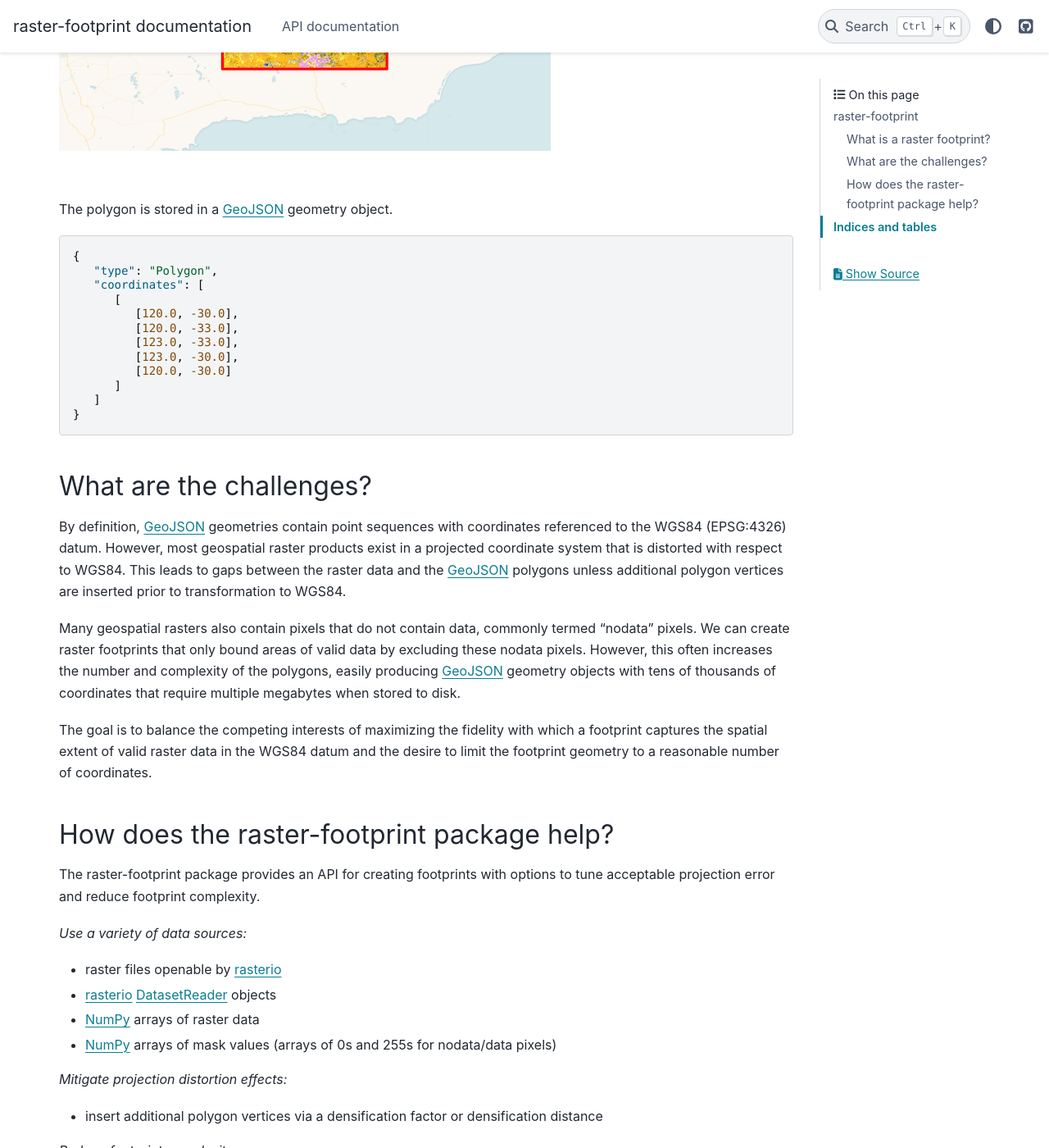
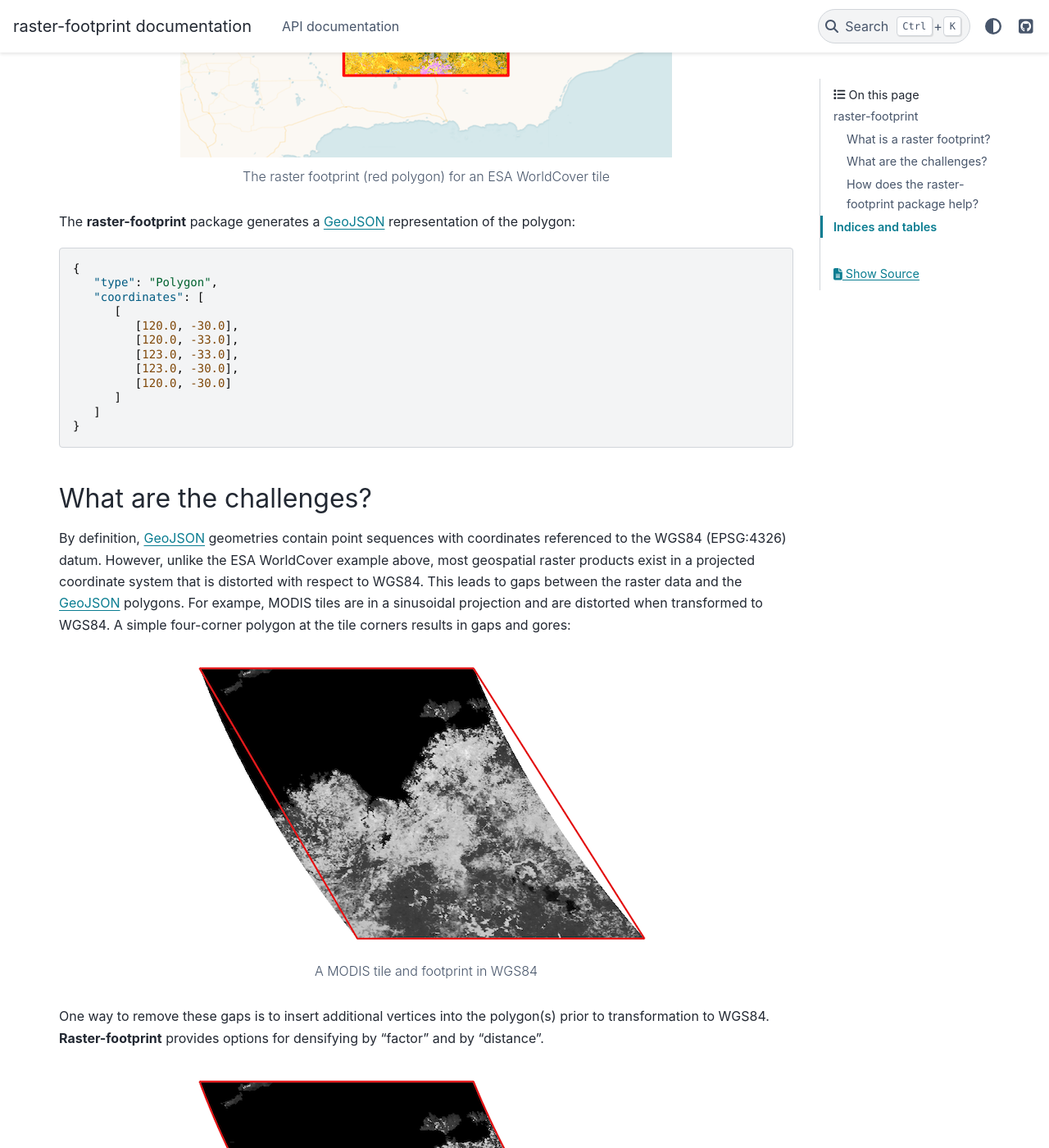
Before and after one commit to pjhartzell/raster-footprint, a Sphinx documentation site: the page built from docs/index.rst, in a window 1280 px wide and 1400 px high, scrolled down 578 px. Shown: the whole window at 82% size. Built offline with Sphinx 7.4.7 and the PyData theme 0.15.4, drawn with Linux system fonts in a browser that asks for light colours; some of the changed text lies outside the part shown.

Commit message:
update description in docs/index.rst (#20)

```diff
--- a/docs/index.rst
+++ b/docs/index.rst
@@ -3,27 +3,28 @@
    You can adapt this file completely to your liking, but it should at least
    contain the root `toctree` directive.
 
+
+
 raster-footprint
 ================
 
-A Python package for creating `GeoJSON <https://datatracker.ietf.org/doc/html/rfc7946>`_
-geometries that bound valid data in a geospatial rasters.
+A Python package for creating GeoJSON_ geometries that bound valid data in a geospatial
+rasters.
 
 
 What is a raster footprint?
 ---------------------------
 
-One or more polygons that surround valid data in a raster, or a single polygon
-surrounding the entire raster grid. For example, a single polygon that bounds the entire
-raster grid an ESA WorldCover tile:
+A raster footprint is one or more polygons that surround valid data in a raster, or a
+single polygon surrounding the entire raster grid. For example, a single polygon that
+surrounds the entire raster grid of an ESA WorldCover tile:
 
-.. image:: img/esa-worldcover-tile.png
+.. figure:: img/esa-worldcover-tile.png
    :alt: ESA WorldCover tile
 
-|
+   The raster footprint (red polygon) for an ESA WorldCover tile
 
-The polygon is stored in a `GeoJSON
-<https://datatracker.ietf.org/doc/html/rfc7946>`_ geometry object.
+The **raster-footprint** package generates a GeoJSON_ representation of the polygon:
 
 .. code-block:: json
 
@@ -44,30 +45,62 @@ The polygon is stored in a `GeoJSON
 What are the challenges?
 -------------------------------------------------------
 
-By definition, `GeoJSON <https://datatracker.ietf.org/doc/html/rfc7946>`_ geometries
-contain point sequences with coordinates referenced to the WGS84 (EPSG:4326) datum.
-However, most geospatial raster products exist in a projected coordinate system that is
-distorted with respect to WGS84. This leads to gaps between the raster data and the
-`GeoJSON <https://datatracker.ietf.org/doc/html/rfc7946>`_ polygons unless additional
-polygon vertices are inserted prior to transformation to WGS84.
+By definition, GeoJSON_ geometries contain point sequences with coordinates referenced
+to the WGS84 (EPSG:4326) datum. However, unlike the ESA WorldCover example above, most
+geospatial raster products exist in a projected coordinate system that is distorted with
+respect to WGS84. This leads to gaps between the raster data and the GeoJSON_ polygons.
+For exampe, MODIS tiles are in a sinusoidal projection and are distorted when transformed
+to WGS84. A simple four-corner polygon at the tile corners results in gaps and gores:
 
-Many geospatial rasters also contain pixels that do not contain data, commonly termed
-"nodata" pixels. We can create raster footprints that only bound areas of valid data by
-excluding these nodata pixels. However, this often increases the number and complexity
-of the polygons, easily producing `GeoJSON
-<https://datatracker.ietf.org/doc/html/rfc7946>`_ geometry objects with tens of
-thousands of coordinates that require multiple megabytes when stored to disk.
+.. figure:: img/myd11a2-sinusoidal-with_nodata.png
+   :alt: A MODIS tile and footprint in WGS84
 
-The goal is to balance the competing interests of maximizing the fidelity with which a
-footprint captures the spatial extent of valid raster data in the WGS84 datum and the
-desire to limit the footprint geometry to a reasonable number of coordinates.
+   A MODIS tile and footprint in WGS84
 
+One way to remove these gaps is to insert additional vertices into the polygon(s) prior
+to transformation to WGS84. **Raster-footprint** provides options for densifying by
+"factor" and by "distance".
+
+.. figure:: img/myd11a2-sinusoidal-with_nodata-distance_densified.png
+   :alt: Footprint densified at a 10 km interval ("distance" densification)
+
+   Footprint densified at a 10 km interval ("distance" densification)
+
+Another challege results from the fact that many geospatial rasters contain pixels that
+do not contain data, commonly termed "nodata" pixels. These nodata pixels are black in
+our MODIS example. We can exclude them from the footprint:
+
+.. figure:: img/myd11a2-sinusoidal-distance_densified.png
+   :alt: Footprint excluding nodata pixels
+
+   Footprint excluding nodata pixels
+
+However, this increases the number and complexity of the polygons in the footprint. Our
+example footprint now contains over 150 polygons and almost 9000 coordinate pairs,
+resulting in a GeoJSON_ text file approaching 1 MB in size. **Raster-footprint**
+provides options for reducing complexity by removing polygon holes, simplifying the
+polygons up to an error tolerance, and/or applying a convex hull to the footprint. For
+our current MODIS example, simplifying with an error tolerance roughly equal to 1 pixel
+of ground distance reduces the footprint coordinate pair count to under 2000. For a very
+simple footprint, applying a convex hull along with the same simplification tolerance
+produces a single polygon with only 25 coordinate pairs:
+
+.. figure:: img/myd11a2-sinusoidal-distance_densified-convex_hull-simplify_tolerance.png
+   :alt: Convex hull applied to the footprint
+
+   Convex hull applied to the footprint
+
+The challenge is to balance the competing interests of *maximizing footprint fidelity*
+to the raster data while *limiting footprint complexity* by reducing the number of
+coordinates to a reasonable number. This balance is specific to the application and user
+preference.
 
 How does the raster-footprint package help?
 -----------------------------------------------
 
-The raster-footprint package provides an API for creating footprints with options to
-tune acceptable projection error and reduce footprint complexity.
+The **raster-footprint** package provides an API for creating footprints with options to
+tune acceptable projection error and to reduce footprint complexity. With
+**raster-footprint** you can:
 
 *Use a variety of data sources:*
 
@@ -87,11 +120,11 @@ tune acceptable projection error and reduce footprint complexity.
 *Reduce footprint complexity:*
 
 - use the entire raster grid, i.e., include nodata pixels
-- apply a convex hull to the footprint
 - discard polygon holes
 - simplify the polygons with the `Douglas-Peucker
   <https://en.wikipedia.org/wiki/Ramer%E2%80%93Douglas%E2%80%93Peucker_algorithm>`_
   algorithm
+- apply a convex hull to the footprint
 
 *Be selective:*
 
@@ -99,8 +132,7 @@ tune acceptable projection error and reduce footprint complexity.
 
 *Specify a CRS:*
 
-- specify a CRS other than WGS84 for the footprint (caution - invalid `GeoJSON
-  <https://datatracker.ietf.org/doc/html/rfc7946>`_!)
+- specify a CRS other than WGS84 for the footprint (caution - invalid GeoJSON_!)
 
 
 .. toctree::
```
Also changed, not shown: other parts of docs/index.rst (+2 -0 lines), docs/img/myd11a2-sinusoidal-distance_densified-convex_hull-simplify_tolerance.png (added), docs/img/myd11a2-sinusoidal-distance_densified.png (added), docs/img/myd11a2-sinusoidal-with_nodata-distance_densified.png (added), docs/img/myd11a2-sinusoidal-with_nodata.png (added).
